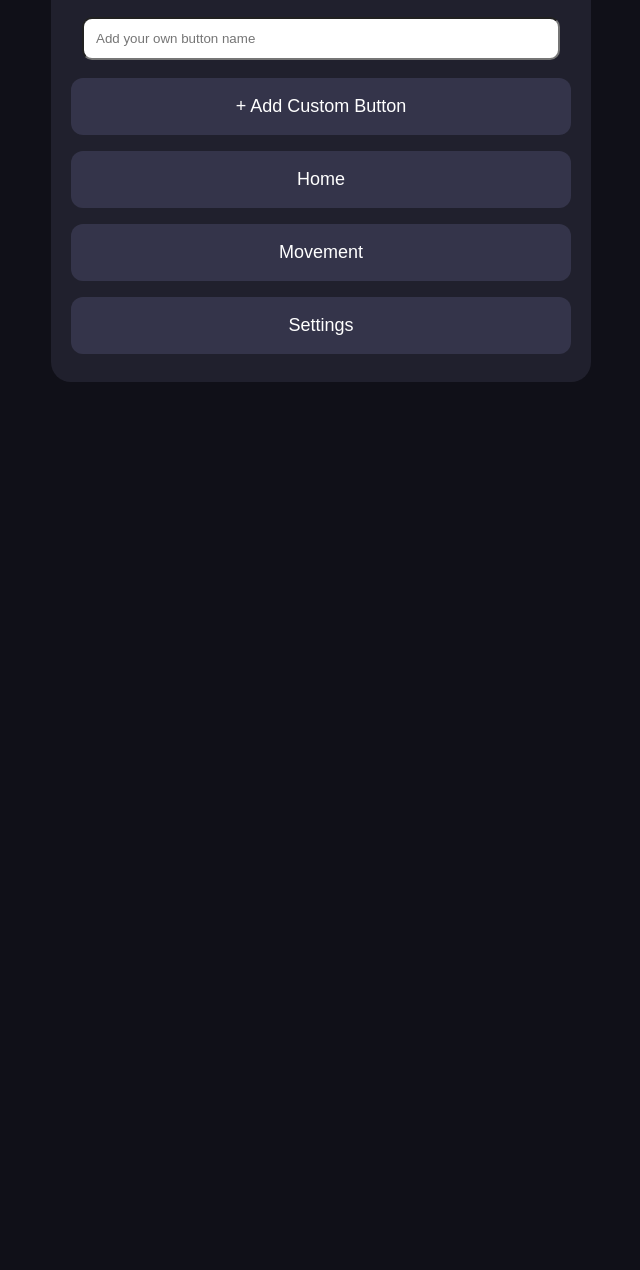
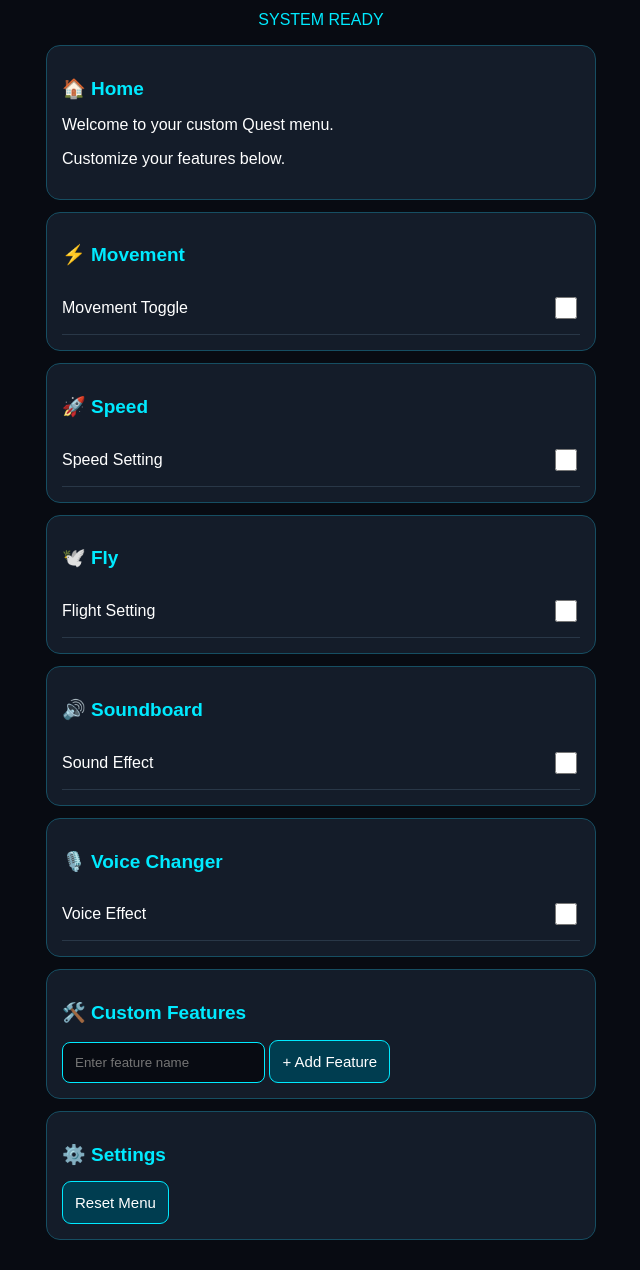
Before and after one commit to YVL-DaeDae2x/QuestCustomMenu, a plain HTML site: page index.html in a window 1280 px wide. Shown: the part 121-1391 px from the top of the page, without its empty margins (319-959 px from the left). Before the commit the page ends 800 px from the top, so only its background shows below. Drawn offline with Linux system fonts and the light colour scheme.

Commit message:
Update index.html

```diff
--- a/index.html
+++ b/index.html
@@ -1,93 +1,225 @@
 <!DOCTYPE html>
 <html>
 <head>
-<link rel="manifest" href="manifest.json">
-<meta name="theme-color" content="#101018">
 <meta name="viewport" content="width=device-width, initial-scale=1">
 <title>Quest Custom Menu</title>
 
 <style>
+* { box-sizing: border-box; }
+
 body {
-  background: #101018;
+  background: #080b12;
   color: white;
-  font-family: Arial;
-  text-align: center;
-  padding: 20px;
+  font-family: Arial, sans-serif;
+  margin: 0;
+  padding: 18px;
 }
 
 .menu {
-  background: #20202d;
-  border-radius: 20px;
-  padding: 20px;
-  max-width: 500px;
+  max-width: 550px;
   margin: auto;
 }
 
 h1 {
   color: #00eaff;
+  text-align: center;
+  text-shadow: 0 0 15px #00eaff;
+}
+
+.subtitle {
+  text-align: center;
+  color: #8996a8;
+}
+
+.section {
+  background: #141c29;
+  border: 1px solid #164e62;
+  border-radius: 14px;
+  padding: 15px;
+  margin: 12px 0;
+}
+
+.section h2 {
+  color: #00eaff;
+  font-size: 19px;
+}
+
+.feature {
+  display: flex;
+  align-items: center;
+  justify-content: space-between;
+  padding: 12px 0;
+  border-bottom: 1px solid #293747;
 }
 
 button {
-  width: 100%;
-  padding: 18px;
-  margin: 8px 0;
-  border: none;
-  border-radius: 12px;
-  background: #34344a;
+  background: #003d50;
   color: white;
-  font-size: 18px;
-}
-
-button:active {
-  background: #00aaff;
+  border: 1px solid #00eaff;
+  border-radius: 9px;
+  padding: 12px;
+  font-size: 15px;
 }
 
 input {
-  width: 90%;
+  background: #080b12;
+  color: white;
+  border: 1px solid #00eaff;
   padding: 12px;
-  margin: 10px;
-  border-radius: 10px;
+  border-radius: 8px;
+  max-width: 100%;
 }
+
+input[type=checkbox] {
+  accent-color: #00eaff;
+  width: 22px;
+  height: 22px;
+}
+
+#status {
+  color: #00eaff;
+  text-align: center;
+}
+
 </style>
 </head>
 
 <body>
+<div class="menu">
 
-<div class="menu">
-<h1>QUEST MENU</h1>
+<h1>QUEST CUSTOM MENU</h1>
+<p class="subtitle">YOUR PERSONAL GAMING CONTROL CENTER</p>
 
-<input id="newName" placeholder="Add your own button name">
+<p id="status">SYSTEM READY</p>
 
-<button onclick="addButton()">+ Add Custom Button</button>
+<div class="section">
+<h2>🏠 Home</h2>
+<p>Welcome to your custom Quest menu.</p>
+<p>Customize your features below.</p>
+</div>
 
-<div id="buttons">
-<button onclick="alert('Welcome to your menu!')">Home</button>
-<button onclick="alert('Movement settings')">Movement</button>
-<button onclick="alert('Your custom settings')">Settings</button>
+<div class="section">
+<h2>⚡ Movement</h2>
+<div id="movement"></div>
+</div>
+
+<div class="section">
+<h2>🚀 Speed</h2>
+<div id="speed"></div>
+</div>
+
+<div class="section">
+<h2>🕊️ Fly</h2>
+<div id="fly"></div>
+</div>
+
+<div class="section">
+<h2>🔊 Soundboard</h2>
+<div id="soundboard"></div>
+</div>
+
+<div class="section">
+<h2>🎙️ Voice Changer</h2>
+<div id="voice"></div>
+</div>
+
+<div class="section">
+<h2>🛠️ Custom Features</h2>
+
+<input id="featureName"
+placeholder="Enter feature name">
+
+<button onclick="addFeature()">
++ Add Feature
+</button>
+
+<div id="custom"></div>
+</div>
+
+<div class="section">
+<h2>⚙️ Settings</h2>
+<button onclick="resetMenu()">Reset Menu</button>
 </div>
 
 </div>
 
 <script>
-function addButton() {
-  let name = document.getElementById("newName").value;
+const groups = {
+ movement: ["Movement Toggle"],
+ speed: ["Speed Setting"],
+ fly: ["Flight Setting"],
+ soundboard: ["Sound Effect"],
+ voice: ["Voice Effect"]
+};
 
-  if (name.trim() === "") {
-    alert("Enter a button name first!");
-    return;
-  }
+function createFeature(name, container) {
+ let row = document.createElement("div");
+ row.className = "feature";
 
-  let button = document.createElement("button");
-  button.textContent = name;
+ let label = document.createElement("span");
+ label.textContent = name;
 
-  button.onclick = function() {
-    alert(name + " selected!");
-  };
+ let toggle = document.createElement("input");
+ toggle.type = "checkbox";
 
-  document.getElementById("buttons").appendChild(button);
+ toggle.onchange = () => {
+   document.getElementById("status").textContent =
+     name + (toggle.checked ? " ON" : " OFF");
+   saveMenu();
+ };
 
-  document.getElementById("newName").value = "";
+ row.append(label, toggle);
+ container.appendChild(row);
 }
+
+function loadMenu() {
+ Object.keys(groups).forEach(group => {
+   let container = document.getElementById(group);
+   groups[group].forEach(name =>
+     createFeature(name, container)
+   );
+ });
+
+ let saved = JSON.parse(
+   localStorage.getItem("questFeatures") || "[]"
+ );
+
+ saved.forEach(name =>
+   createFeature(name, document.getElementById("custom"))
+ );
+}
+
+function addFeature() {
+ let input = document.getElementById("featureName");
+ let name = input.value.trim();
+
+ if (!name) return;
+
+ createFeature(name, document.getElementById("custom"));
+
+ let saved = JSON.parse(
+   localStorage.getItem("questFeatures") || "[]"
+ );
+
+ saved.push(name);
+ localStorage.setItem("questFeatures", JSON.stringify(saved));
+
+ input.value = "";
+ document.getElementById("status").textContent =
+   name + " ADDED";
+}
+
+function saveMenu() {
+ document.getElementById("status").textContent =
+   "SETTINGS UPDATED";
+}
+
+function resetMenu() {
+ localStorage.removeItem("questFeatures");
+ location.reload();
+}
+
+loadMenu();
 </script>
 
 </body>
```
